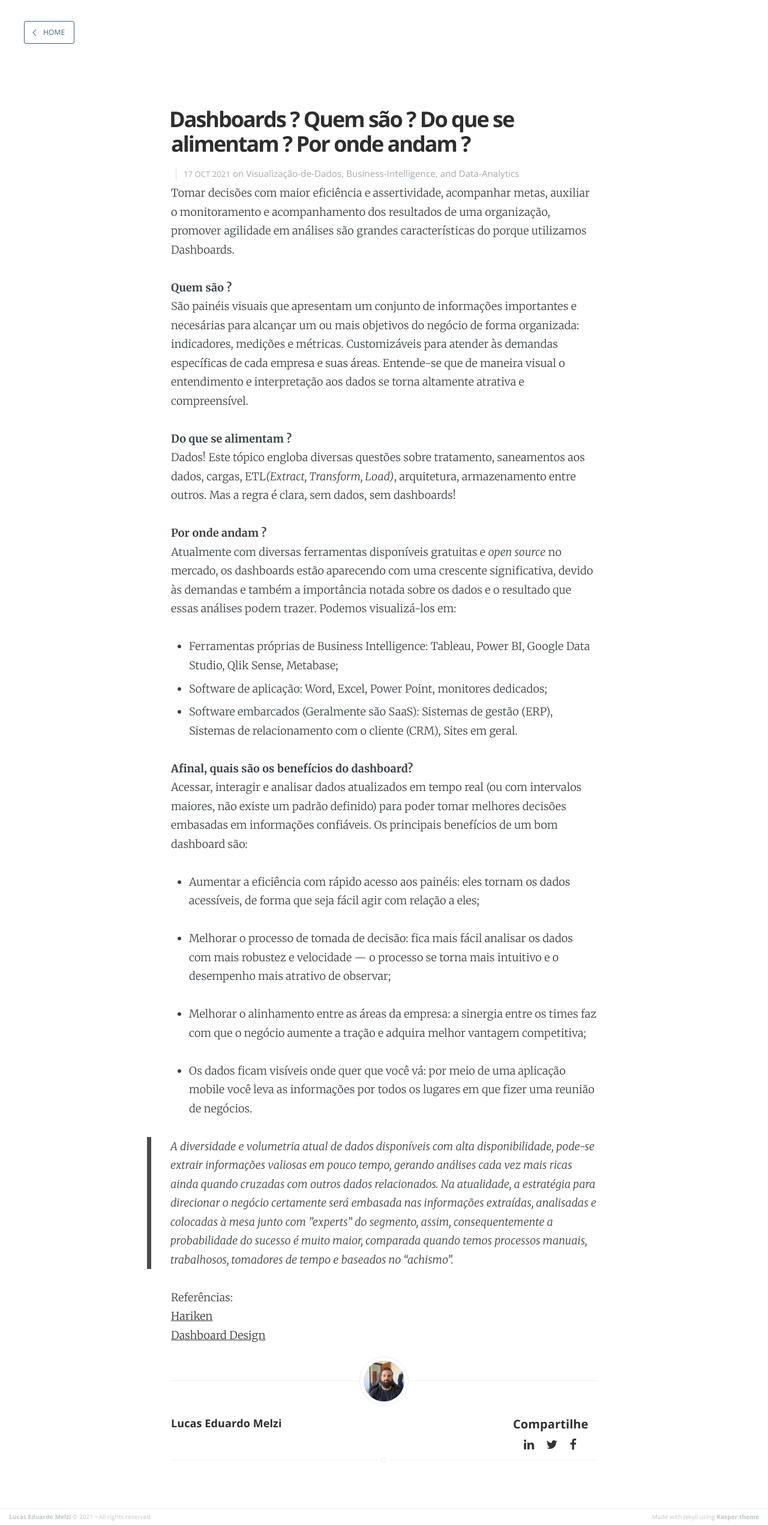
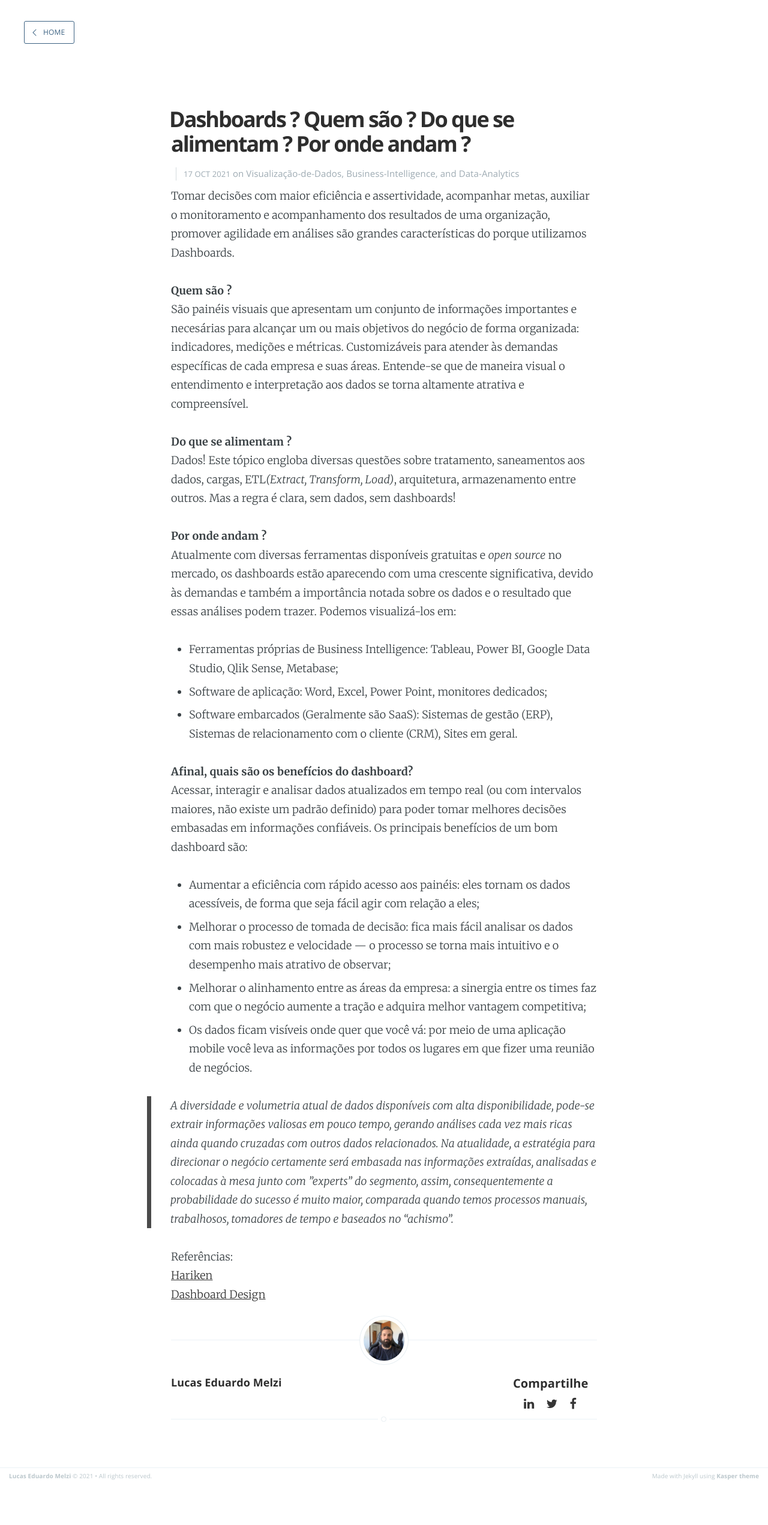
Before and after one commit to melzilucas/melzilucas.github.io, a Jekyll site: the page built from _posts/2021-10-16-DASHBOARDS-Quem-sao-Do-que-se-alimentam-Onde-vivem.markdown, in a window 1280 px wide. Shown: the whole page at 60% size. Built offline with Jekyll 4.4.1, drawn with Linux system fonts in a browser that asks for light colours; after the commit the page ends 2475 px from its top, so only the background shows below that.

Commit message:
ajusted post dashboardsand css

```diff
--- a/_posts/2021-10-16-DASHBOARDS-Quem-sao-Do-que-se-alimentam-Onde-vivem.markdown
+++ b/_posts/2021-10-16-DASHBOARDS-Quem-sao-Do-que-se-alimentam-Onde-vivem.markdown
@@ -28,11 +28,8 @@ Atualmente com diversas ferramentas disponíveis gratuitas e *open source* no me
 Acessar, interagir e analisar dados atualizados em tempo real (ou com intervalos maiores, não existe um padrão definido) para poder tomar melhores decisões embasadas em informações confiáveis. Os principais benefícios de um bom dashboard são:
 
 * Aumentar a eficiência com rápido acesso aos painéis: eles tornam os dados acessíveis, de forma que seja fácil agir com relação a eles;
-
 * Melhorar o processo de tomada de decisão: fica mais fácil analisar os dados com mais robustez e velocidade — o processo se torna mais intuitivo e o desempenho mais atrativo de observar;
-
 * Melhorar o alinhamento entre as áreas da empresa: a sinergia entre os times faz com que o negócio aumente a tração e adquira melhor vantagem competitiva;
-
 * Os dados ficam visíveis onde quer que você vá: por meio de uma aplicação mobile você leva as informações por todos os lugares em que fizer uma reunião de negócios.
 
 
--- a/assets/css/screen.css
+++ b/assets/css/screen.css
@@ -784,7 +784,7 @@ body:not(.post-template) .post-title {
 
 .post-meta {
     display: block;
-    margin: 1.75rem 0 5px 0;
+    margin: 1.75rem 0 10px 0;
     font-family: "Open Sans", sans-serif;
     font-size: 1.5rem;
     line-height: 2.2rem;
```
